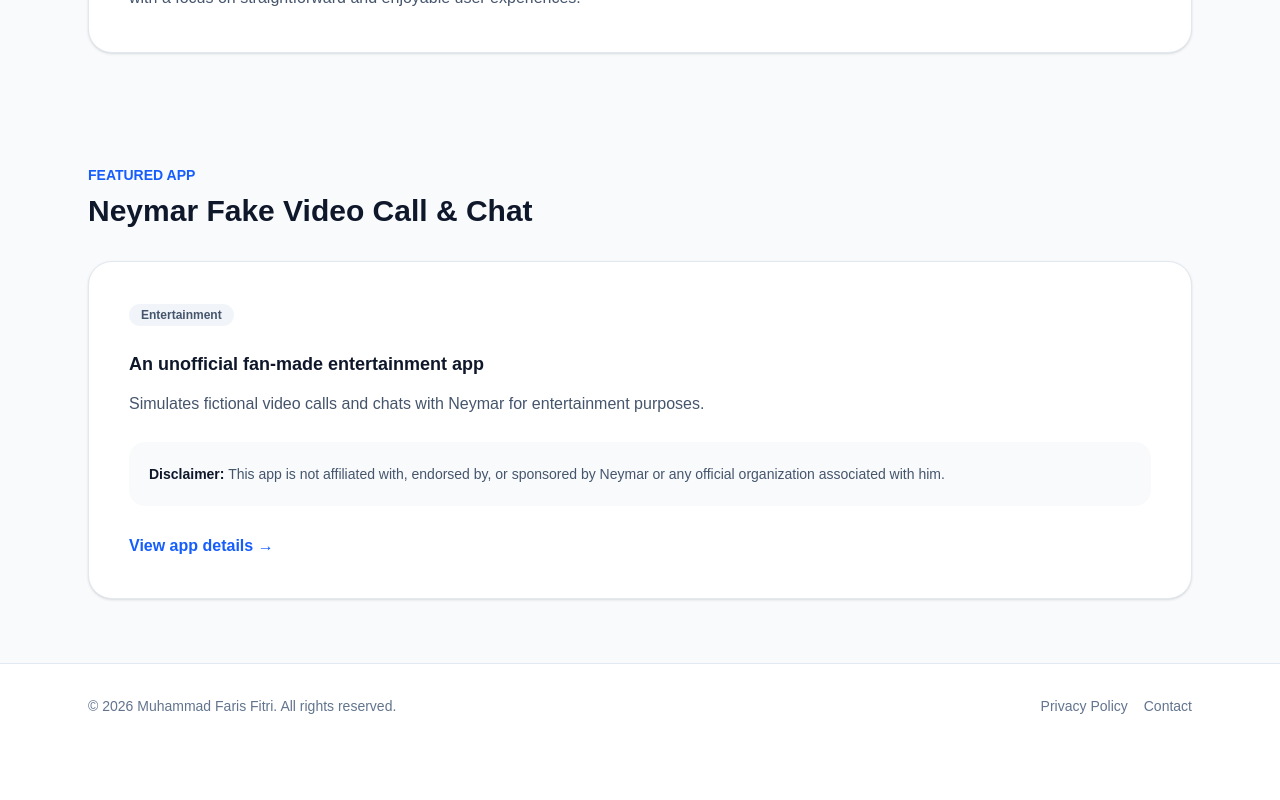
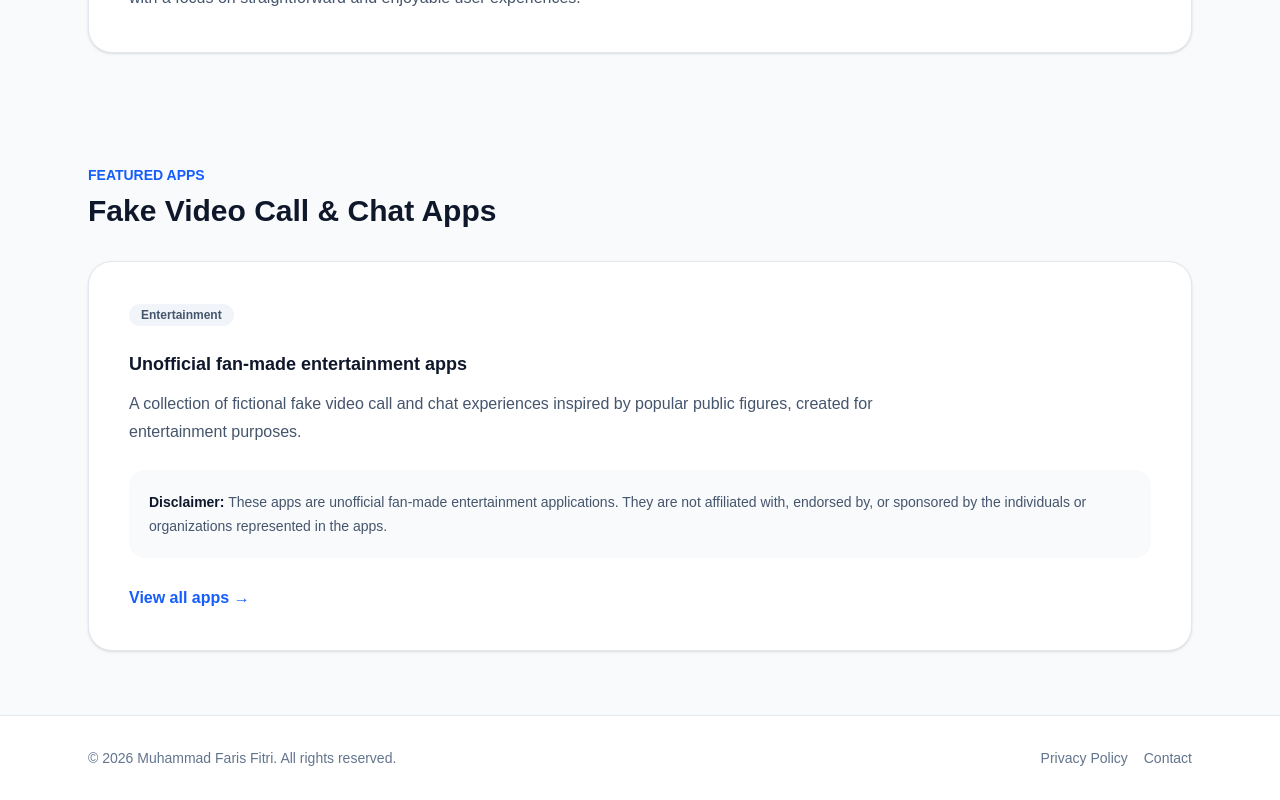
Before and after one commit to farisfitri08/faris-developer-website, a Next.js app: page / in a window 1280 px wide. Shown: the part 748-1548 px from the top of the page. Before the commit the page ends 1496 px from the top, so only its background shows below. Built offline with nearby package versions, Linux system fonts and the light colour scheme.

Commit message:
privacy and layout

```diff
--- a/app/page.tsx
+++ b/app/page.tsx
@@ -54,15 +54,15 @@
         </div>
       </section>
 
-      {/* Featured App */}
+      {/* Featured Apps */}
       <section className="mx-auto max-w-6xl px-6 py-16">
         <div className="mb-8">
           <p className="text-sm font-semibold text-blue-600">
-            FEATURED APP
+            FEATURED APPS
           </p>
 
           <h2 className="mt-2 text-3xl font-bold">
-            Neymar Fake Video Call & Chat
+            Fake Video Call & Chat Apps
           </h2>
         </div>
 
@@ -72,25 +72,27 @@
           </span>
 
           <p className="mt-6 text-lg font-semibold">
-            An unofficial fan-made entertainment app
+            Unofficial fan-made entertainment apps
           </p>
 
           <p className="mt-3 max-w-3xl leading-7 text-slate-600">
-            Simulates fictional video calls and chats with Neymar for
-            entertainment purposes.
+            A collection of fictional fake video call and chat experiences
+            inspired by popular public figures, created for entertainment
+            purposes.
           </p>
 
           <div className="mt-6 rounded-2xl bg-slate-50 p-5 text-sm leading-6 text-slate-600">
             <strong className="text-slate-900">Disclaimer:</strong>{" "}
-            This app is not affiliated with, endorsed by, or sponsored by
-            Neymar or any official organization associated with him.
+            These apps are unofficial fan-made entertainment applications.
+            They are not affiliated with, endorsed by, or sponsored by the
+            individuals or organizations represented in the apps.
           </div>
 
           <Link
             href="/apps"
             className="mt-7 inline-block font-semibold text-blue-600 hover:text-blue-700"
           >
-            View app details →
+            View all apps →
           </Link>
         </div>
       </section>
--- a/app/privacy/page.tsx
+++ b/app/privacy/page.tsx
@@ -20,6 +20,7 @@
           </h2>
 
           <ul className="mt-4 list-disc space-y-2 pl-6 text-slate-600">
+            <li>Cristiano Ronaldo Fake Video Call &amp; Chat</li>
             <li>Neymar Fake Video Call &amp; Chat</li>
             <li>Messi Fake Video Call &amp; Chat</li>
             <li>Mbappe Fake Video Call &amp; Chat</li>
```
